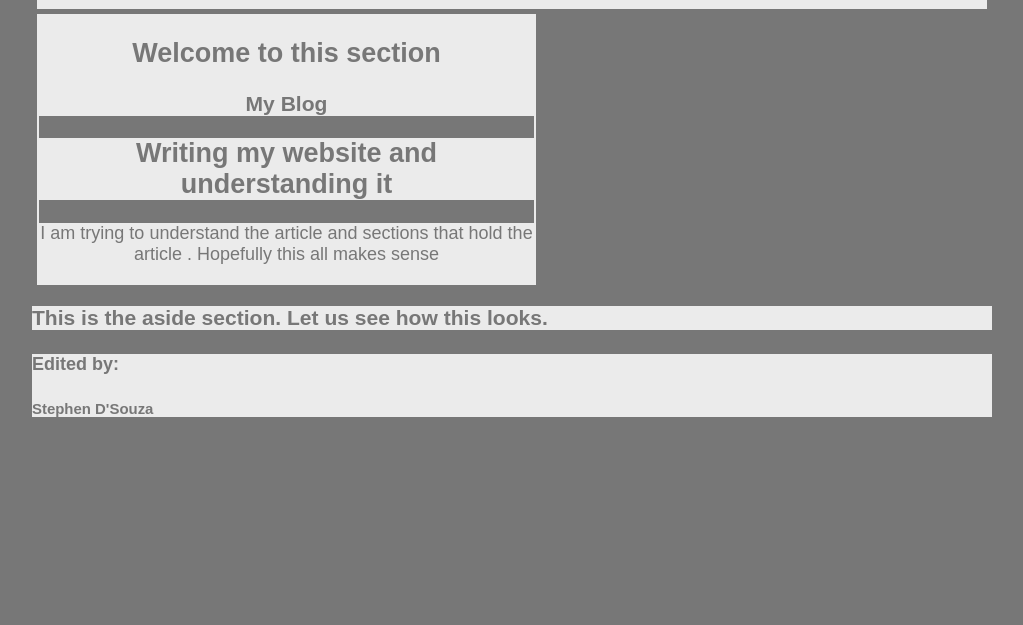
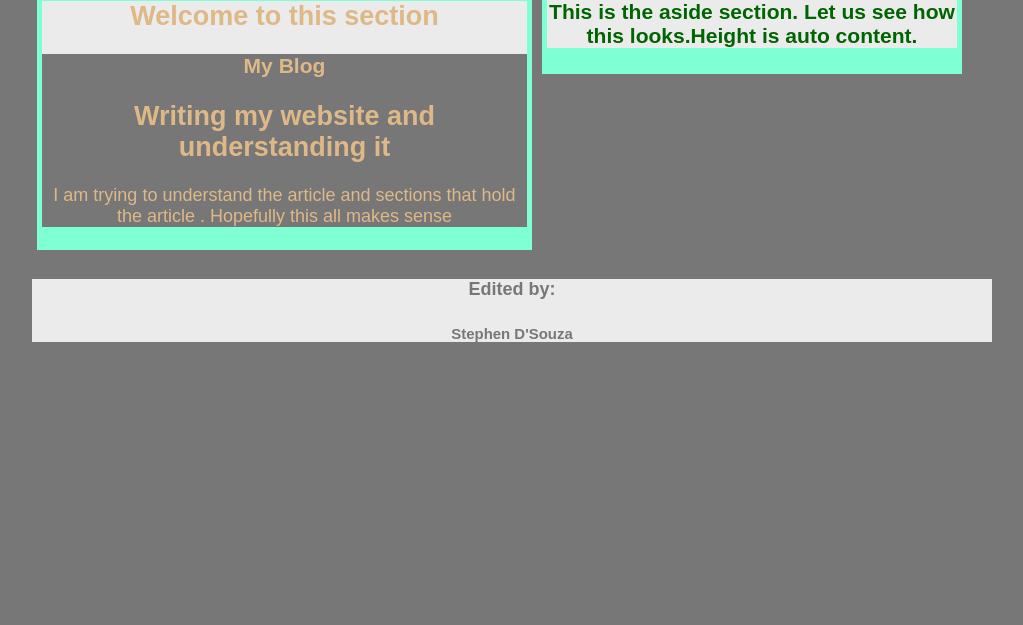
Before and after one commit to Stephen-dsouza/HW-Wireframe, a plain HTML site: page index.html in a window 1280 px wide. Shown: the part 175-800 px from the top of the page, without its empty margins (128-1151 px from the left). Drawn offline with Linux system fonts and the light colour scheme.

Commit message:
basic final

```diff
--- a/index.html
+++ b/index.html
@@ -15,7 +15,7 @@
       <nav>
         <h2>THIS IS A NAV AREA</h2>
       </nav>
-     <div class=container1>
+      <div class="container1">
         <section>
           <h1>Welcome to this section</h1>
 
@@ -28,10 +28,15 @@
             </p>
           </article>
         </section>
+      </div>
+      <div class="container2">
         <aside>
-            <h3>This is the aside section. Let us see how this looks.</h3>
+          <h3>
+            This is the aside section. Let us see how this looks.Height is auto content.
+          </h3>
         </aside>
       </div>
+      <div class="clearfix"></div>
       <footer>
         <h4>
           Edited by:
--- a/style.css
+++ b/style.css
@@ -6,34 +6,56 @@ body {
   font-size: 18px;
   margin: 0 auto;
 }
+h1,
+h2,
+p {
+  color: burlywood;
+}
 
+h3 {
+  color: darkgreen;
+}
 header,
 nav,
-section,
 aside,
 footer {
   background: #ebebeb;
 }
 article {
-    background: #777;
+  background: #777;
 }
-h1,
-h2,
-p {
-  color: #777;
-  background: #ebebeb;
+
+* {
+  box-sizing: border-box;
+  text-align: center;
+}
+.clearfix::after {
+  content: "";
+  display: block;
+  clear: both;
+
+}
+.container1 {
+  float: left;
+  width:495px;
+  background-color: aquamarine;
+  height:auto;
+  margin: 5px;
+  padding: 5px;
+}
+
+.container2 {
+  float: left;
+  width:420px;
+  background-color: aquamarine;
+  height:auto;
+  margin: 5px;
+  padding: 5px;
+}
+.aside {
+  background-color: chocolate;
 }
 
 section {
-  width: 495px;
+  background: #ebebeb;
 }
-header,
-nav,
-section {
-  text-align: center;
-  margin: 5px;
-  padding: 2px;
-}
-.container1{
-
-}
```
Lines whose indentation alone changed are shown as unchanged.
